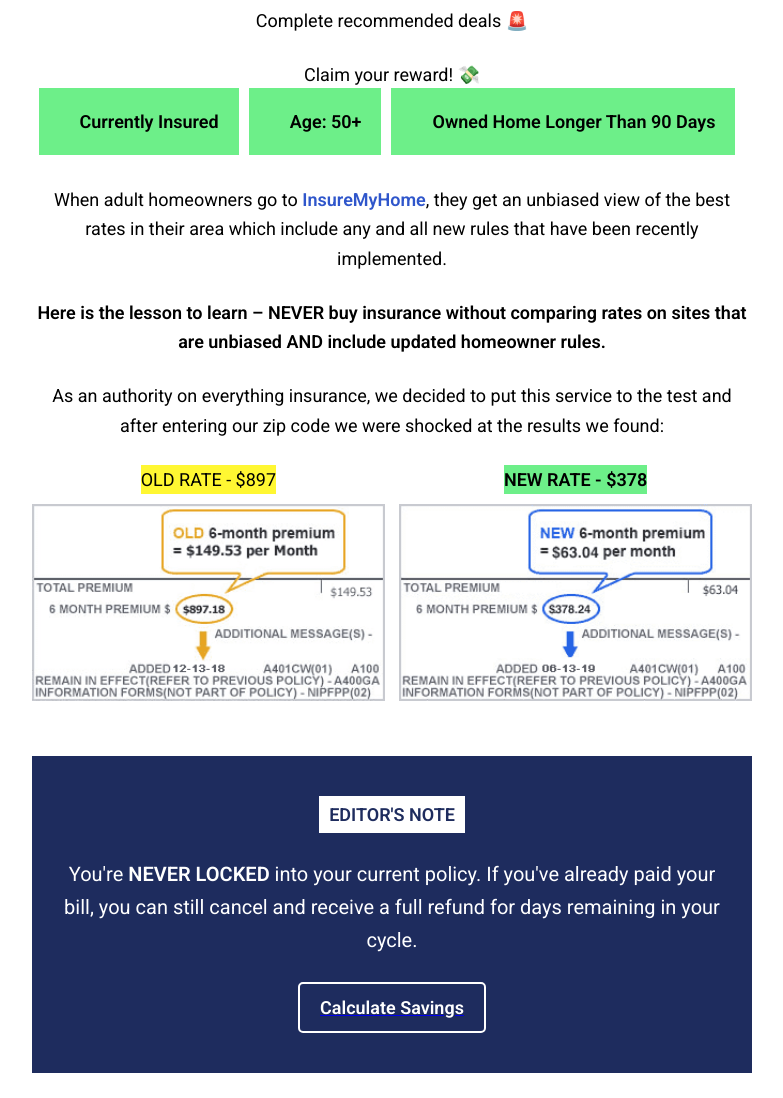
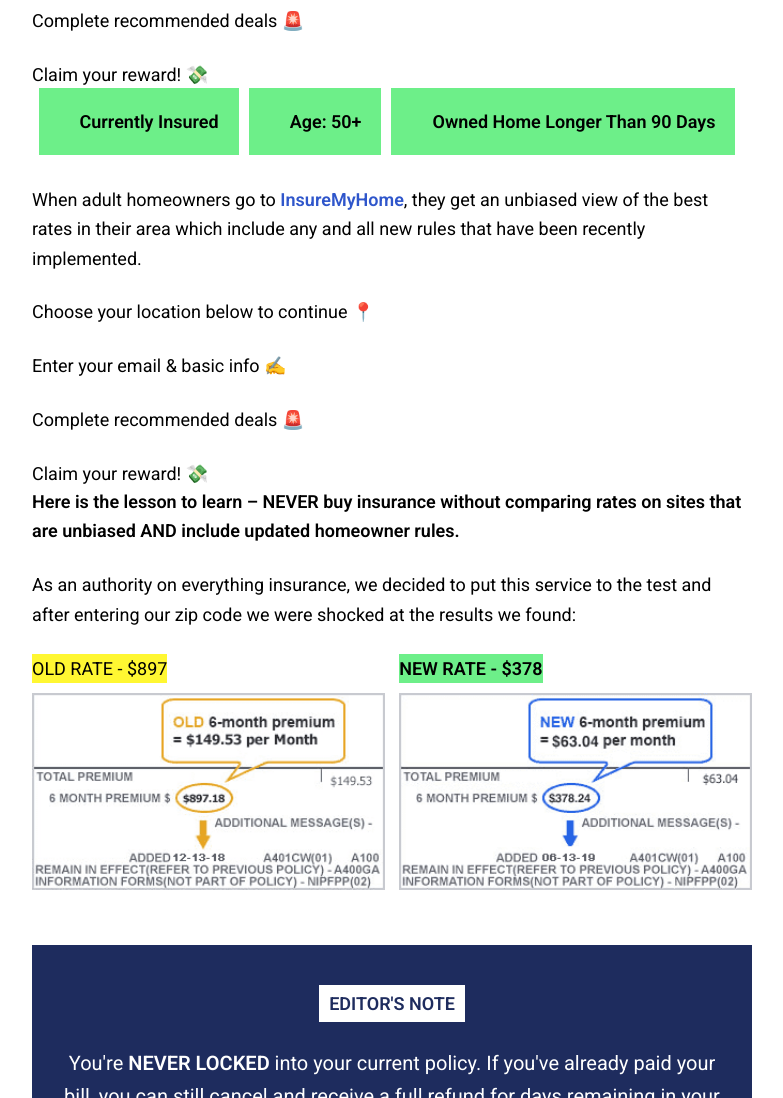
Before and after one commit to ositeoficial/amazon-advertorial, a plain HTML site: page index.html in a window 1280 px wide. Shown: the part 2140-3238 px from the top of the page, without its empty margins (248-1031 px from the left). Drawn offline with Linux system fonts and the light colour scheme; a script that the page names is missing.

Commit message:
Update index.html

```diff
--- a/index.html
+++ b/index.html
@@ -91,13 +91,9 @@
                                         <p class="main__comment" data-v-ea5e1422>“I couldn’t believe it when I saw the email with the $750 gift card. It was such a wonderful surprise!” - <strong>Linda shared.</strong></p>
                                         <p class="main__text" data-v-ea5e1422>She used the credit to buy the new washing machine she needed and also had the chance to pick up a few extra items for her home. Additionally, she gifted friends and family, making the experience even more special.</p>
                                        <style>
-        body {
-            font-family: 'Roboto', sans-serif;
-            font-size: 18px;
-            text-align: center;
-        }
+
         ol {
-            text-align: center;
+
             display: inline-block;
             margin: 0 auto;
             padding: 0;
@@ -132,7 +128,17 @@
                                             <div class="main-box__item" data-v-ea5e1422>Owned Home Longer Than 90 Days</div>
                                         </div>
                                         <p class="main__text" data-v-ea5e1422>When adult homeowners go to <a href="https://go.gkrtmc.com/aff_f?h=RWkFzO&amp;utm_source=flowaaaa&amp;utm_medium={{flowaaaa}}&amp;utm_campaign={{flowaaaa}}&amp;utm_content=manager_content&amp;adset_name={{flowaaaa_dynamic3}}&amp;ad_name={{flowaaaa_dynamic3}}&amp;pixel_id=1577056762808579&amp;aff_sub=1577056762808579&amp;aff_sub3={{flowaaaa_dynamic3}}&amp;aff_sub4={{flowaaaa_dynamic3}}" class="main__text-link" data-v-ea5e1422>InsureMyHome</a>, they get an unbiased view of the best rates in their area which include any and all new rules that have been recently implemented.</p>
-                                        <p class="main__text" data-v-ea5e1422><strong data-v-ea5e1422>
+                                          <ol>
+        <li>Choose your location below to continue</strong> 📍</li>
+	<br>
+
+        <li>Enter your email & basic info</strong> ✍️</li>
+	<br>
+        <li>Complete recommended deals</strong> 🚨</li>
+	<br>
+        <li>Claim your reward!</strong> 💸</li>
+    </ol>
+					    <p class="main__text" data-v-ea5e1422><strong data-v-ea5e1422>
 
                             Here is the lesson to learn – NEVER buy insurance without
 
```
